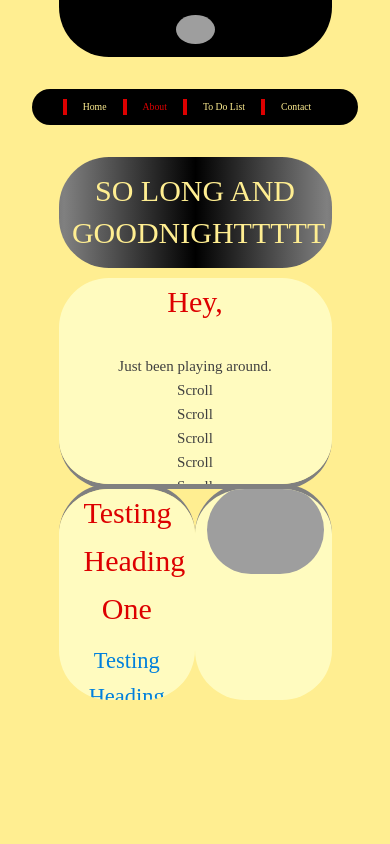
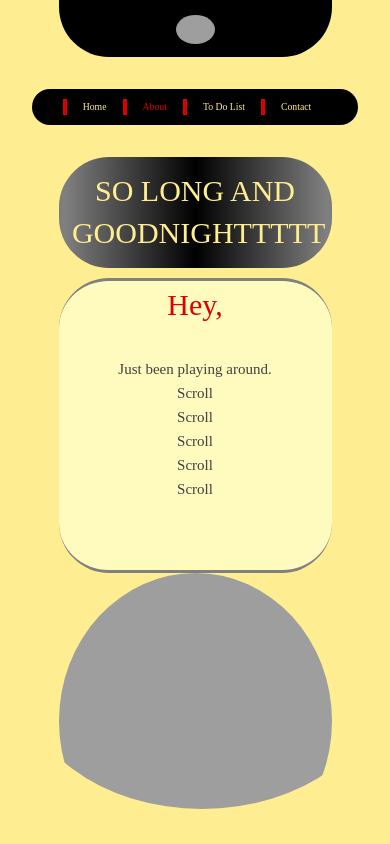
Before and after one commit to JusticePlague/fan-website-build, a Vue app: page /about in a window 390 px wide. Shown: the top 844 px of the page. Built offline with nearby package versions, Linux system fonts and the light colour scheme.

Commit message:
about page layout resize

```diff
--- a/src/components/aboutcomp/TheAbout.vue
+++ b/src/components/aboutcomp/TheAbout.vue
@@ -41,7 +41,7 @@
 
       <div class="bottomright">
 
-        <div class="avatar">
+        <div class="grid-img">
         </div>
 
       </div>
@@ -55,7 +55,7 @@
 
 /*Divs*/
 
-
+@media (min-width: 781px){
   .grid {
     display: grid;
     grid-template-columns: repeat(2, 1fr);
@@ -65,7 +65,7 @@
 
   .top {
     grid-column-start: 1;
-  grid-column-end: 3;
+    grid-column-end: 4;
     grid-row-start: 1;
     grid-row-end: 2;
     border-bottom: var(--border) solid 5px;
@@ -74,18 +74,23 @@
   }
 
   .bottomleft {
-  grid-column-start: 1;
-  grid-column-end: 2;
     grid-row-start: 2;
     grid-row-end: 3;
+    grid-column-start: 1;
+    grid-column-end: 3;
     min-width:50%;
+
     overflow: scroll;
   }
 
   .bottomright {
     grid-row-start: 2;
     grid-row-end: 3;
+    grid-column-start: 3;
+    grid-column-end: 4;
     overflow: hidden;
+    max-width: 300px;
+    align-self: grid-column-end;
   }
 
   .bottomleft, .bottomright {
@@ -94,13 +99,18 @@
     margin-top: -5px;
   }
 
-.top, .bottomleft, .bottomright {
+  .top, .bottomleft {
     background-color: var(--bg-2);
     text-align: center;
     padding: 10px 25px;
   }
+  .bottomright {
+    background-color: transparent;
+    text-align: center;
+    padding: 10px 25px;
+  }
 
-.avatar {
+  .grid-img {
     width: 135%;
     height: auto;
     position: relative;
@@ -108,8 +118,63 @@
     top: 0%;
     margin: -15% -15%;
     border-radius: 50px;
+    content: var(--grid-img);
+  }
+}
+
+@media (max-width:780px){
+  .grid {
+    display: grid;
+    grid-template-columns: repeat(1fr, 1fr);
+    grid-auto-rows: 35vh;
+  }
+
+  .top {
+    grid-row-start: 1;
+    grid-row-end: 2;
+    border-bottom: var(--border) solid 5px;
+    border-radius: 50px;
+    overflow: scroll;
+    max-width: 80vw;
+  }
+
+  .bottomleft {
+    grid-row-start: 3;
+    grid-row-end: 4;
+    min-width:50%;
+    overflow: scroll;
+    max-width: 80vw;
+  }
+
+  .bottomright {
+    grid-row-start: 2;
+    grid-row-end: 3;
+    overflow: hidden;
+    max-width: 80vw;
+    max-height: 80vw;
+    background-color: transparent;
+    border-radius: 50%;
+  }
+
+  .top, .bottomleft{
+    background-color: var(--bg-2);
+    text-align: center;
+    padding: 10px 25px;
+    border-radius: 50px;
+    border-bottom: var(--border) solid;
+    border-top: var(--border) solid;
+  }
+
+  .grid-img {
+    width: 135%;
+    height: auto;
+    position: relative;
+    left: 0%;
+    top: 0%;
+    margin: -15% -15%;
+    border-radius: 50%;
     content: var(--avy);
   }
-
+}
 
 </style>
```
Lines whose indentation alone changed are shown as unchanged.
